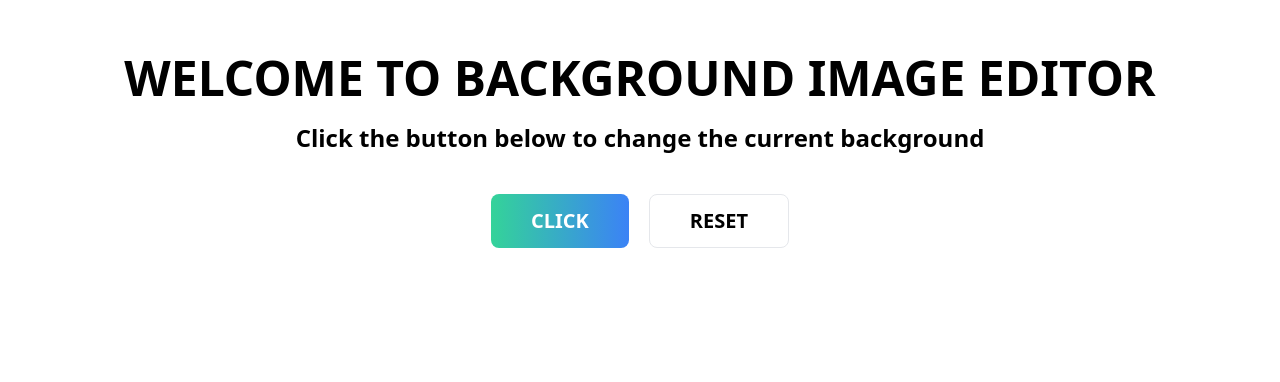
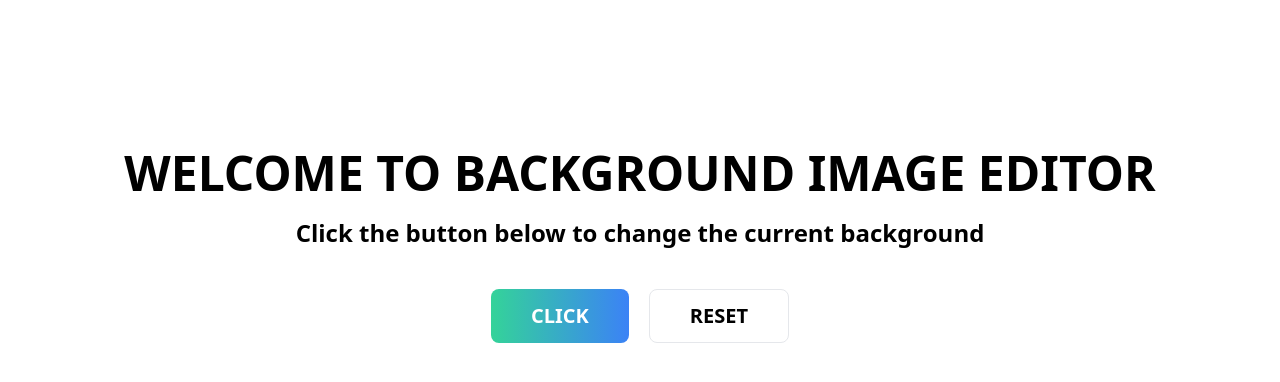
Before and after one commit to ikem-iro/Team_work-Assignment, a plain HTML site: page index.html in a window 1280 px wide. Shown: the part 154-536 px from the top of the page. Drawn offline with nearby package versions, Linux system fonts and the light colour scheme.

Commit message:
update: moved it to the center

```diff
--- a/css/style.css
+++ b/css/style.css
@@ -0,0 +1,10 @@
+.backdrop {
+    position: absolute;
+    top: 0;
+    left: 0;
+    width: 100%;
+    height: 100%;
+    background-color: rgba(255, 255, 255, 0.5);
+    backdrop-filter: blur(10px);
+    z-index: 1;
+  }
--- a/index.html
+++ b/index.html
@@ -7,9 +7,9 @@
     <link rel="stylesheet" href="https://unpkg.com/tailwindcss@2.2.19/dist/tailwind.min.css" />
     <title>BACKGROUND EDITOR</title>
   </head>
-  <body>
-    <main class="max-w-full md:my-52 my-20 transition-all max-h-screen">
-      <div class="flex flex-col text-center items-center justify-center gap-5 bg-white">
+  <body class="flex justify-center items-center h-screen">
+    <main class="max-w-full transition-all">
+      <div class="flex flex-col text-center items-center justify-center gap-5 backdrop">
         <h1 class="md:text-5xl text-lg font-bold">WELCOME TO BACKGROUND IMAGE EDITOR</h1>
         <p class="md:text-2xl text-base font-semibold">Click the button below to change the current background</p>
         <div class="flex flex-row gap-5">
```
Lines whose indentation alone changed are shown as unchanged.
